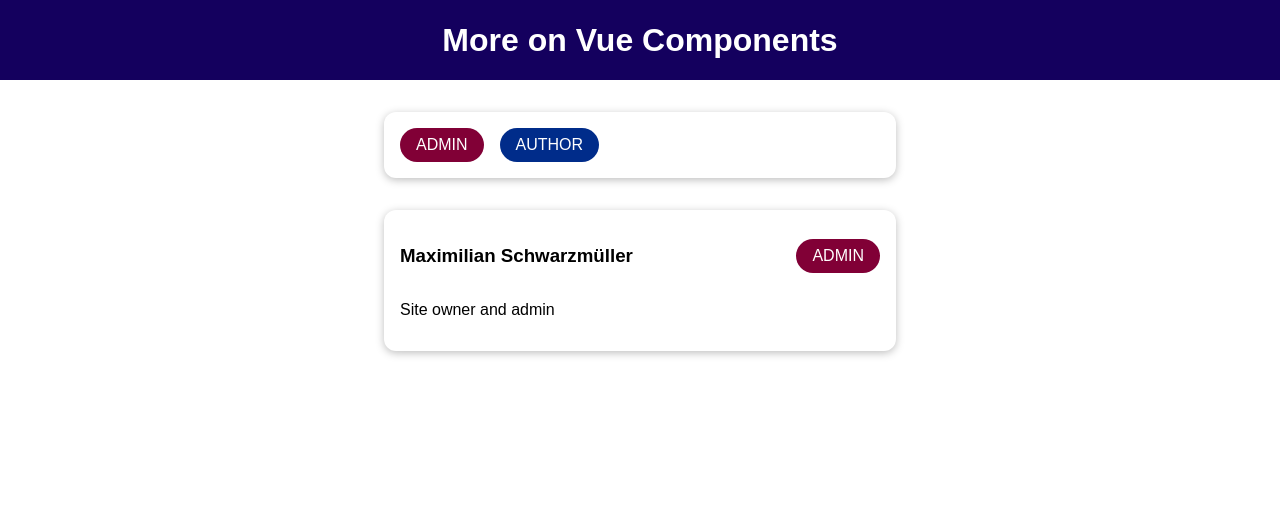
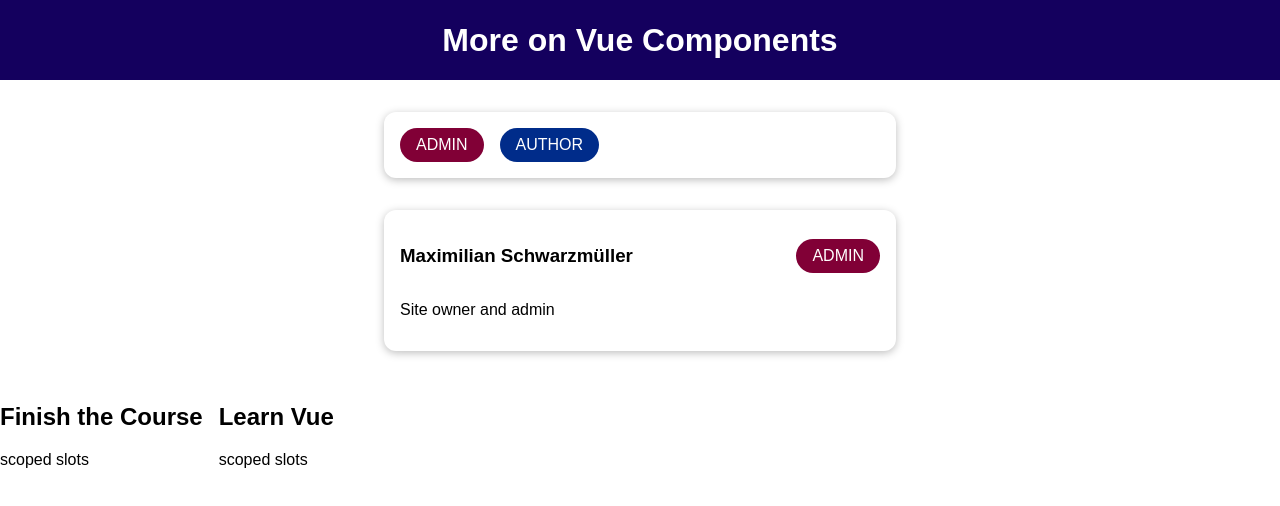
Before and after one commit to vivek9142/vue-deep-dive-comp, a Vue app: page / in a window 1280 px wide. Shown: the top 506 px of the page. Built offline with nearby package versions, Linux system fonts and the light colour scheme.

Commit message:
added scoped slots

```diff
--- a/src/App.vue
+++ b/src/App.vue
@@ -7,6 +7,12 @@
       :info-text="activeUser.description"
       :role="activeUser.role"
     ></user-info>
+    <course-goals>
+      <template #default="slotProps">
+        <h2>{{slotProps.item}}</h2>
+        <p>{{slotProps.anotherProp}}</p>
+      </template>
+    </course-goals>
   </div>
 </template>
 
@@ -14,12 +20,14 @@
 import TheHeader from './components/TheHeader.vue';
 import BadgeList from "./components/BadgeList.vue";
 import UserInfo from "./components/UserInfo.vue";
+import CourseGoals from './components/CourseGoals.vue';
 
 export default {
   components:{
     'the-header':TheHeader,
     BadgeList,
-    UserInfo
+    UserInfo,
+    CourseGoals
   },
   data() {
     return {
--- /dev/null
+++ b/src/components/CourseGoals.vue
@@ -0,0 +1,38 @@
+<template>
+    <ul>
+        <li v-for="goal in goals" :key="goal">
+            <slot :item="goal" another-prop="scoped slots"></slot>
+        </li>
+    </ul>
+</template>
+
+<script>
+export default {
+    data(){
+        return {
+            goals: ['Finish the Course', 'Learn Vue']
+        }
+    }
+}
+</script>
+
+we could have this component which has the CourseGoals data
+which maybe also has more logic related to that and which then takes care about
+rendering those Course Goals to the screen. But there's one thing which you might wanna make
+customizable. And that is the content of every list item. With that I mean,
+if you just have the text in the list item, if you maybe have an h2 tag in there,
+maybe multiple elements. So maybe you want to make that customizable.
+
+Yes I can pass in my markup in App.vue inside coursegoals comp, but I have a big problem.
+I don't have access to the individual  goal for which this list item is getting rendered.
+This goal variable is only available here inside of Course Goals, but the markup which should
+be output in here is getting passed in from App.vue here. And here I don't have access to
+these goals or goal variables, which I'm using in Course Goals.
+
+And for this specific scenario where you wanna to build something like that,
+Vue has another feature. It has scoped slots.
+
+The concept of scoped slots is about letting you pass data from inside the component where
+you defined a slot to the component where you pass the markup for the slot.
+And you do that by going to the component where you have the data and where you define the
+slot, and then on the slot you can add a prop.
```
